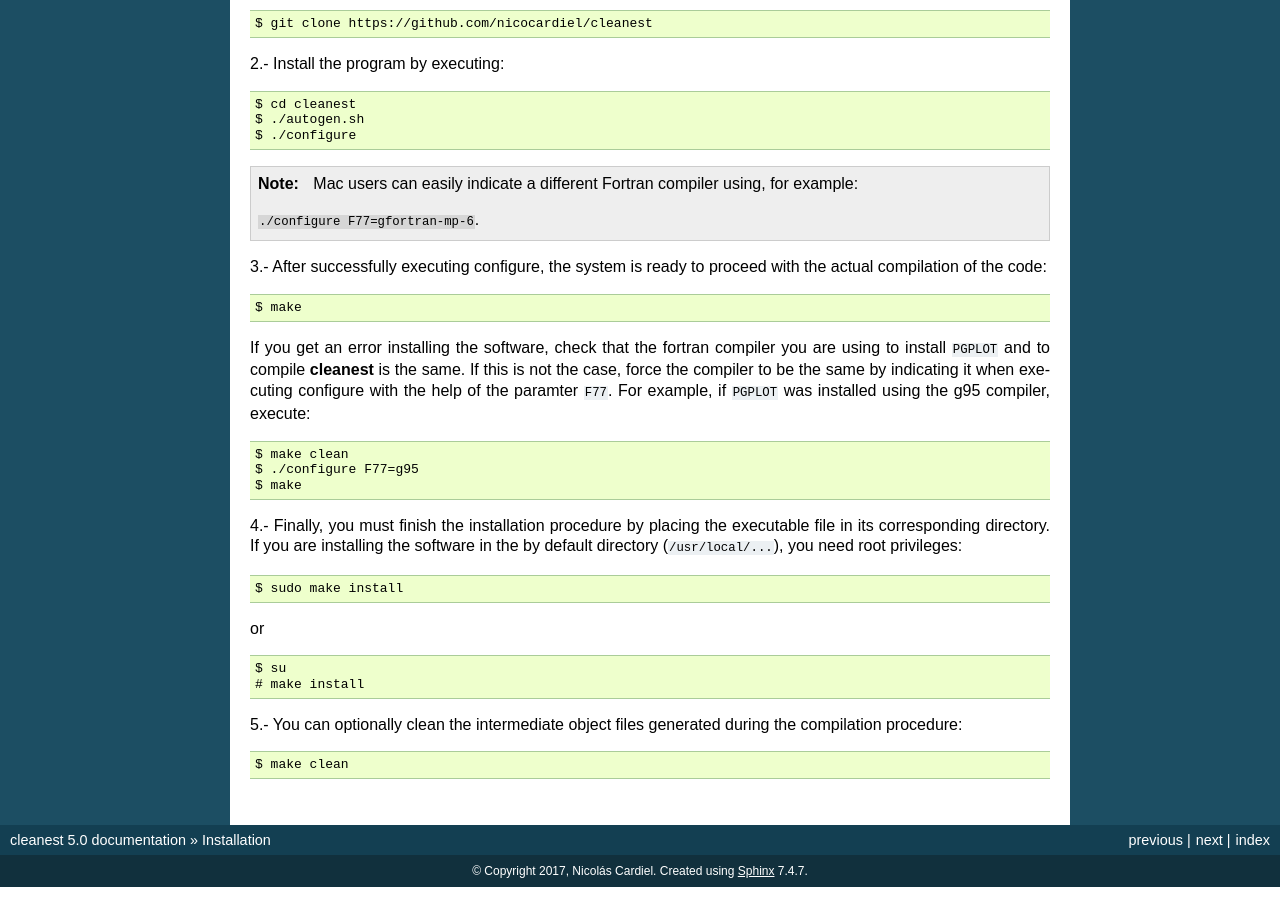
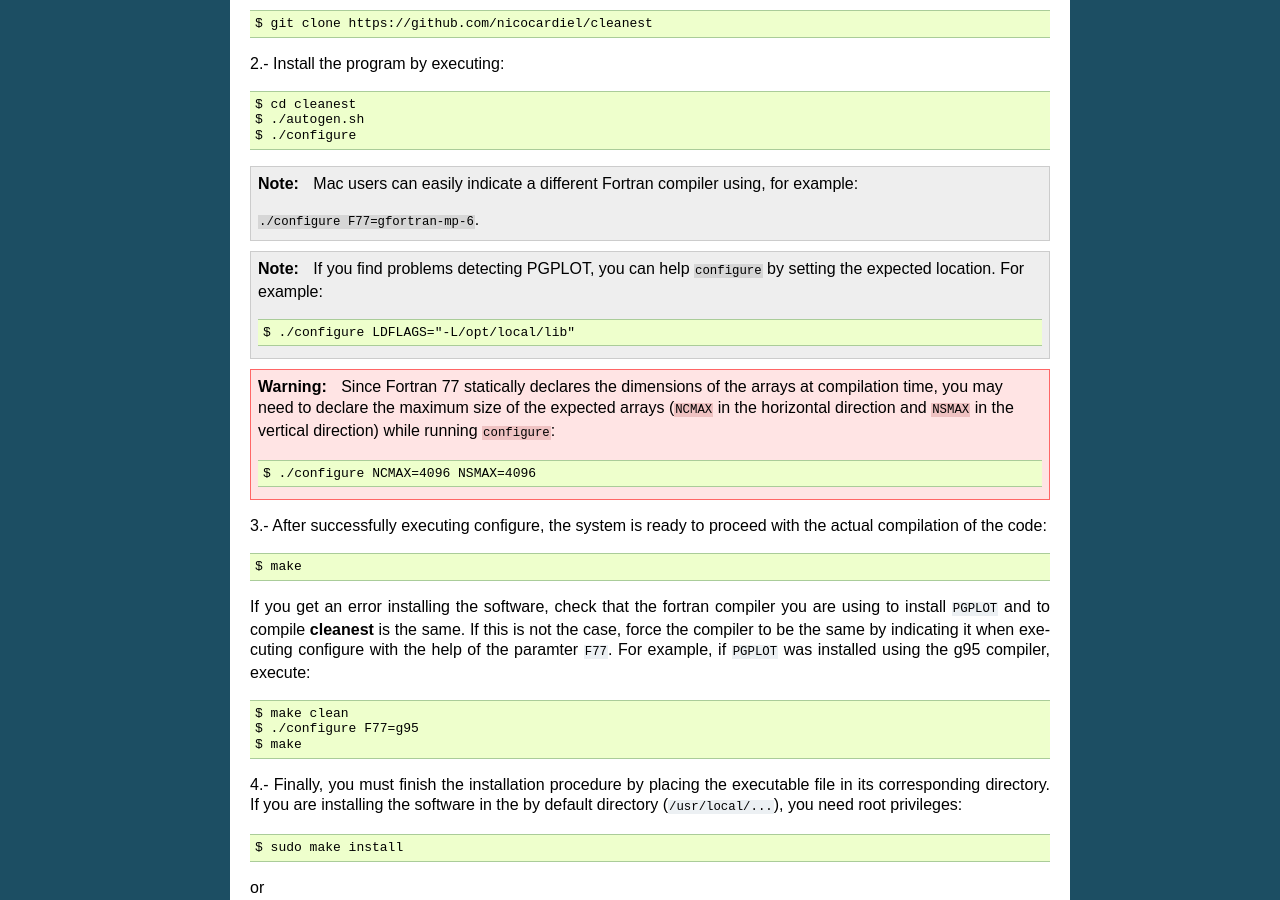
Before and after one commit to nicocardiel/cleanest, a Sphinx documentation site: the page built from docs/installation.rst, in a window 1280 px wide and 900 px high, scrolled down 430 px. Built offline with Sphinx 7.4.7, drawn with Linux system fonts in a browser that asks for light colours; formulas are drawn with MathJax 3.

Commit message:
Update installation instructions

```diff
--- a/docs/installation.rst
+++ b/docs/installation.rst
@@ -40,6 +40,22 @@ To install **cleanest** you need to perform the following steps:
 
    ``./configure F77=gfortran-mp-6``.
 
+.. note:: If you find problems detecting PGPLOT, you can help
+   ``configure`` by setting the expected location. For example:
+
+   ::
+
+      $ ./configure LDFLAGS="-L/opt/local/lib"
+
+.. warning:: Since Fortran 77 statically declares the dimensions of the arrays
+   at compilation time, you may need to declare the maximum size of the
+   expected arrays (``NCMAX`` in the horizontal direction and ``NSMAX`` in the
+   vertical direction) while running ``configure``:
+
+   ::
+
+      $ ./configure NCMAX=4096 NSMAX=4096
+
 3.- After successfully executing configure, the system is ready to proceed with
 the actual compilation of the code:
 
```
